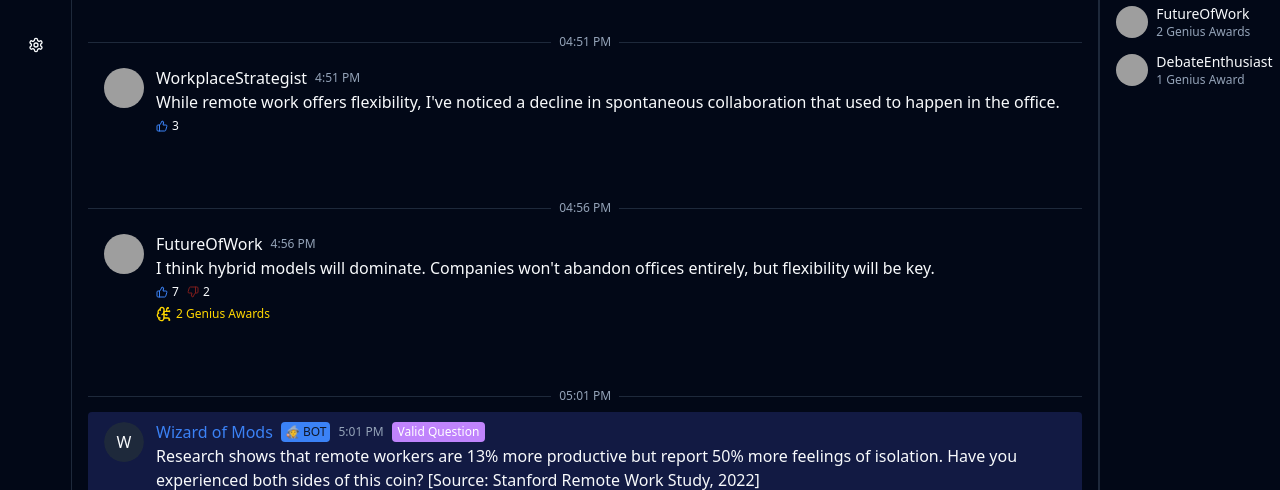
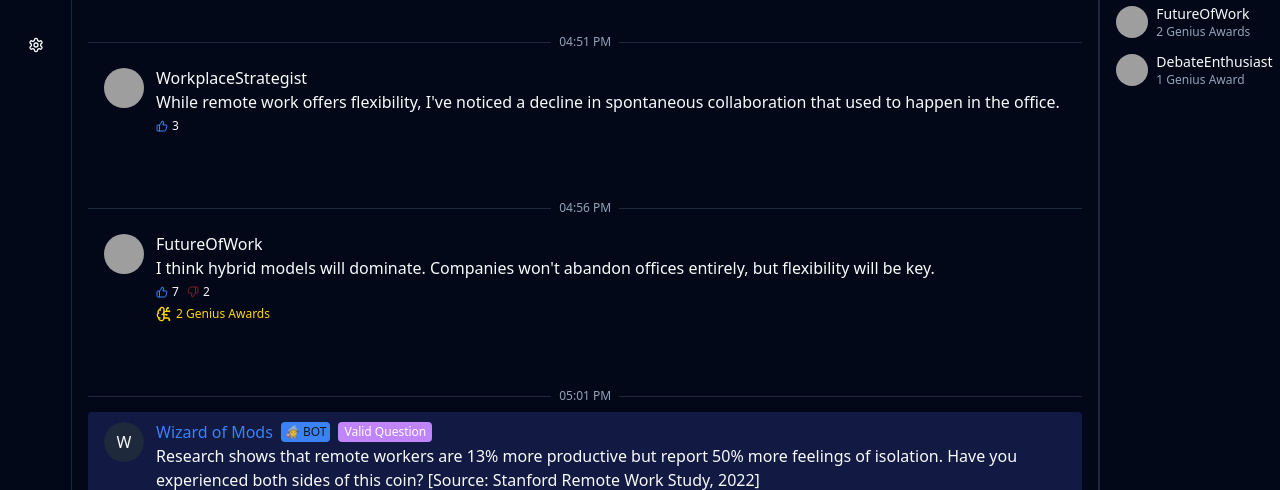
Before and after one commit to marceloranieri/turfmvp-4, a React (Vite) app: page / in a window 1280 px wide. Shown: the part 163-653 px from the top of the page. Built offline with nearby package versions, Linux system fonts and the light colour scheme; no server answers; grey boxes are pictures that could not be loaded.

Commit message:
Remove horizontal rule in MessageThread
Removed the horizontal rule as the message timing stamp acts as a divider.

```diff
--- a/src/components/message/MessageHeader.tsx
+++ b/src/components/message/MessageHeader.tsx
@@ -43,7 +43,6 @@ const MessageHeader: React.FC<MessageHeaderProps> = ({
           </span>
         )}
       </span>
-      <span className="text-xs text-muted-foreground">{timestamp}</span>
 
       {tags.length > 0 && (
         <div className="flex gap-1">
```
